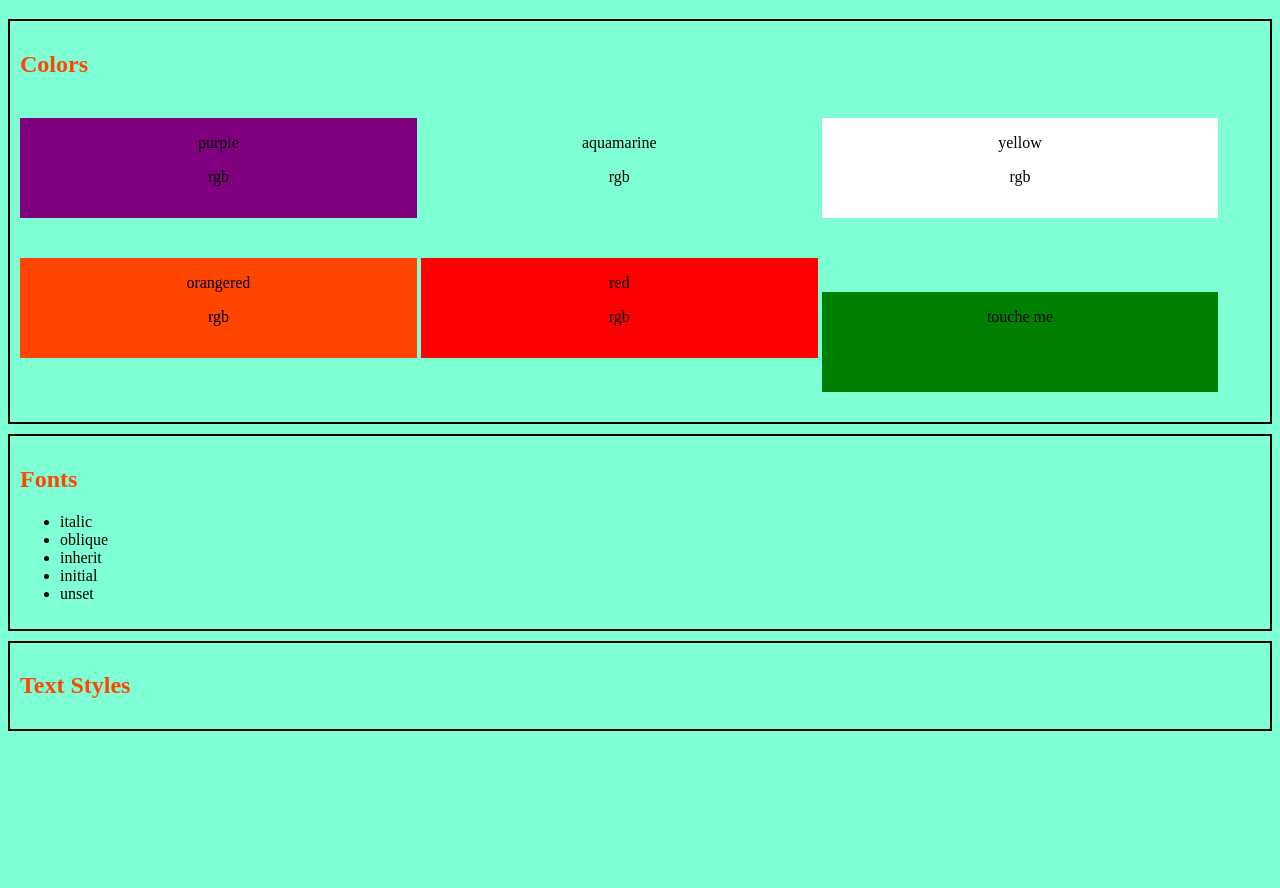
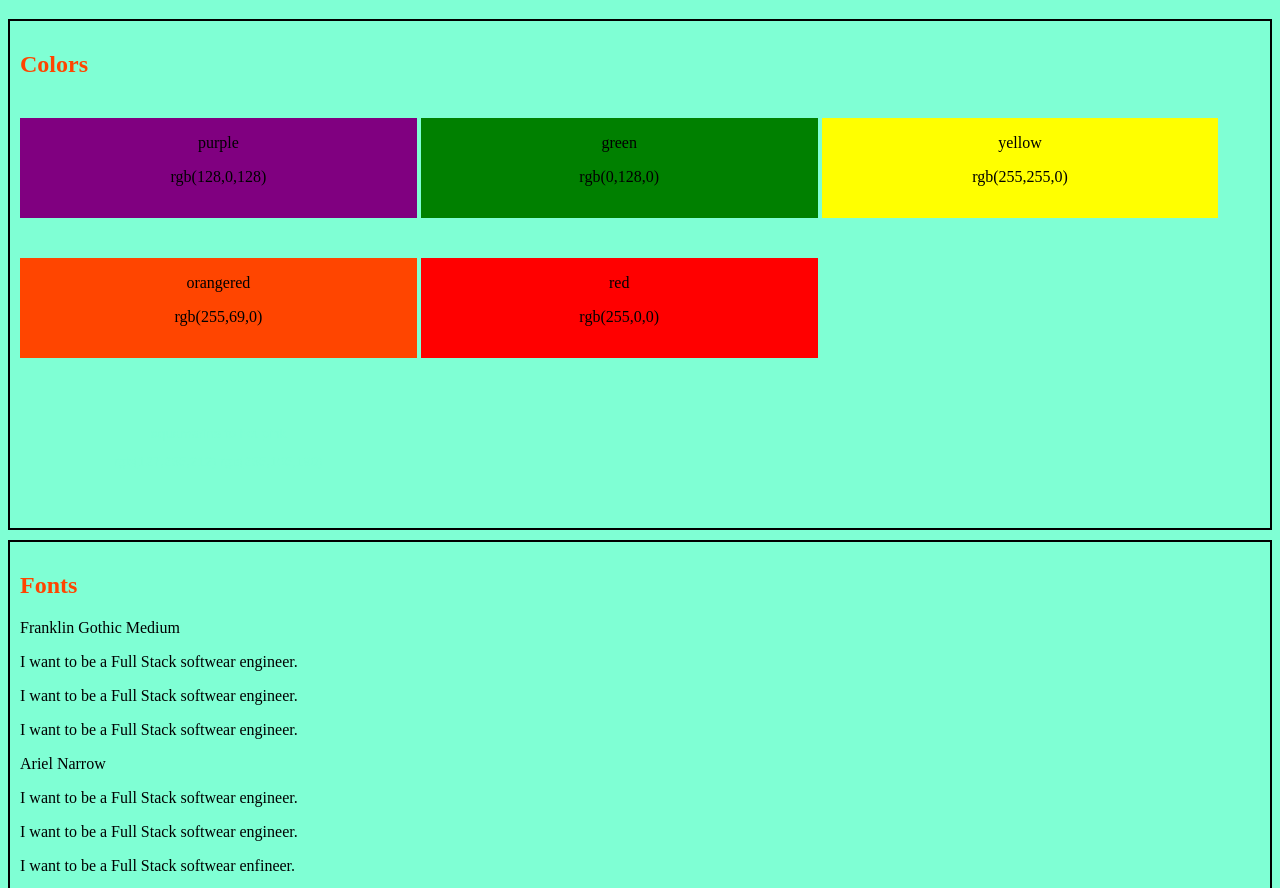
Before and after one commit to Oooorik/CC-Styling-guide, a plain HTML site: page index.html in a window 1280 px wide. Shown: the part 61-949 px from the top of the page. Before the commit the page ends 802 px from the top, so only its background shows below. Drawn offline with Linux system fonts and the light colour scheme.

Commit message:
add updates

```diff
--- a/index.html
+++ b/index.html
@@ -14,44 +14,61 @@
       <div class="color-container">
         <div class="color-panel-purple">
           <p class="purple">purple</p>
-          <P>rgb</P>
+          <P>rgb(128,0,128)</P>
         </div>
-        <div class="color-panel-aquamarine">
-          <p class="aquamarine">aquamarine</p>
-          <p>rgb</p>
+        <div class="color-panel-green">
+          <p class="green">green</p>
+          <p>rgb(0,128,0)</p>
         </div>
         <div class="color-panel-yellow">
           <p class="yellow">yellow</p>
-          <p>rgb</p>
+          <p>rgb(255,255,0)</p>
         </div>
         <div class="color-panel-orangered">
           <p calss="orangered">orangered</p>
-          <p>rgb</p>
+          <p>rgb(255,69,0)</p>
         </div>
         <div class="color-panel-red">
           <p class="red">red</p>
-          <p>rgb</p>
+          <p>rgb(255,0,0)</p>
         </div>
         <div class="secret-color-panel">
-          <p class="button">touche me</p>
-          <p></p>
+          <button class="butn1">
+          <p class="button">aquamarine to hot pink</p>
+          <p>rgb(127,255,212)  rgb(255,105,180)</p>
+          </button>
         </div>
       </div>
     </div>
     <div class="container">
-       <div class="font-container"><h2>Fonts</h2>
-        <ul>
-            <li>italic</li>
-            <li>oblique</li>
-            <li>inherit</li>
-            <li>initial</li>
-            <li>unset</li>
-        </ul>
+      <h2>Fonts</h2>
+       <div class="font-container">
+        <div class="font panel">
+          <p class="font-label franklin gothic medium">Franklin Gothic Medium</p>
+          <p class="regular franklin gothic medium">I want to be a Full Stack softwear engineer.</p>
+          <p class="bold franklin gothic medium">I want to be a Full Stack softwear engineer.</p>
+          <p class="italic franklin gothic medium">I want to be a Full Stack softwear engineer.</p>
+        </div>
+        <div class="font panel"></div>
+          <p class="font-label arial narrow">Ariel Narrow</p>
+          <p class="regular arial narrow">I want to be a Full Stack softwear engineer.</p>
+          <p class="bold arial narrow">I want to be a Full Stack softwear engineer.</p>
+          <p class="italic arial narrow">I want to be a Full Stack softwear enfineer.</p>
+        <div class="font panel"></div>
+          <p class="font-label times new roman"> Times New Roman</p>
+          <p class="regular times new roman">I want to be a Full Stack softwear engineer.</p>
+          <p class="bold times new roman">I want to be a Full Stack Softwear engineer.</p>
+          <p class="italic times new roman">I want to be a Full Stack Soft wear engineer.</p>
+        <div class="font panel"></div>
+          <p class="font-label impact">Impact</p>
+          <p class="regular impact">I want to be a Full Stack softwear engineer!</p>
+          <p class="bold impact">I want to be a Full Stack softwear engineer!</p>
+          <p class="italic impact">I want to be a Full Stack soft wear engineer!</p>
        </div>
     </div>
     <div class="container">
-       <div class="text-container"><h2>Text Styles</h2>
-       </div>
+      <h2>Text Styles</h2>
+       <div class="text-container"></div>
     </div>
 </body>
 </html>
--- a/styles.css
+++ b/styles.css
@@ -22,9 +22,8 @@ body {
     margin: 20px auto;
     min-height: 100px
 }
-.color-panel-aquamarine {
-    border: 1px;
-    border-color: solid white;
+.color-panel-green {
+    background-color: green;
     display: inline-block;
     width: 32%;
     text-align: center;
@@ -32,7 +31,7 @@ body {
     min-height: 100px
 }
 .color-panel-yellow {
-    background-color: white;
+    background-color: yellow;
     display: inline-block;
     width: 32%;
     text-align: center;
@@ -55,11 +54,28 @@ body {
     margin: 20px auto;
     min-height: 100px
 }
-.secret-color-panel {
-    background-color: green;
+.butn1 {
+    background-color: aquamarine;
+    display: inline-block;
+    width: 32%;
+    text-align: center;
+    margin: 20px auto;
+    min-height: 100px;
+    border: none;
+    color: aquamarine;
+    box-shadow: inset 0 0 0 0 hotpink;
+    transition: ease-out 5s;
+    outline: none;
+}
+.butn1:hover {
+    box-shadow: inset 1000px 0 0 0 hotpink;
+    cursor: pointer;
+    color: black;
+}
+.font-panel {
     display: inline-block;
     width: 32%;
     text-align: center;
     margin: 20px auto;
     min-height: 100px
-}
+} I Need Traviseseses Help with Font Style for all of Font container
```
